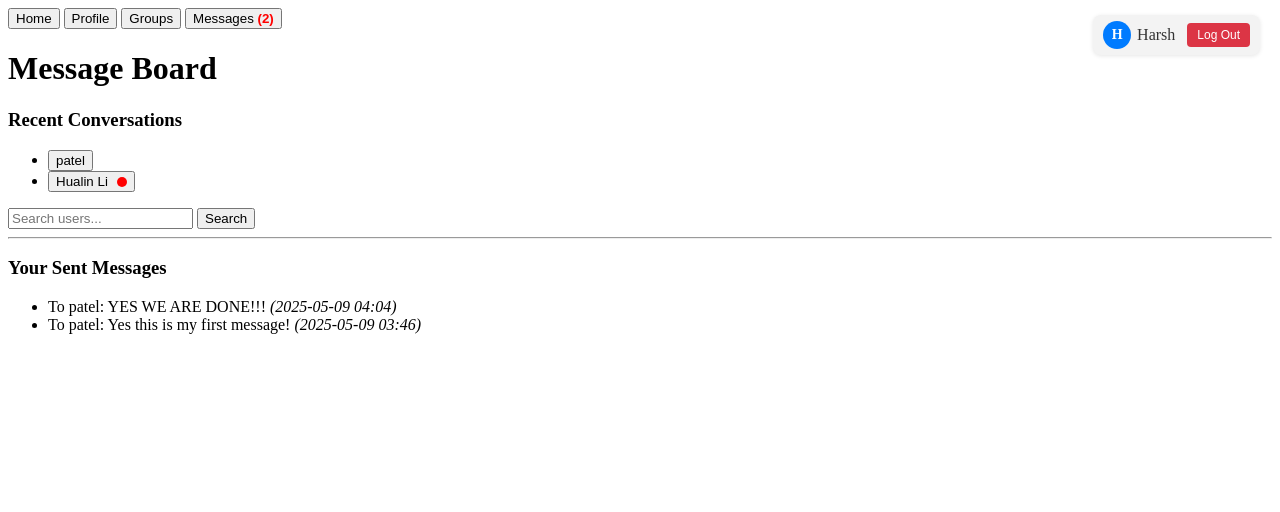
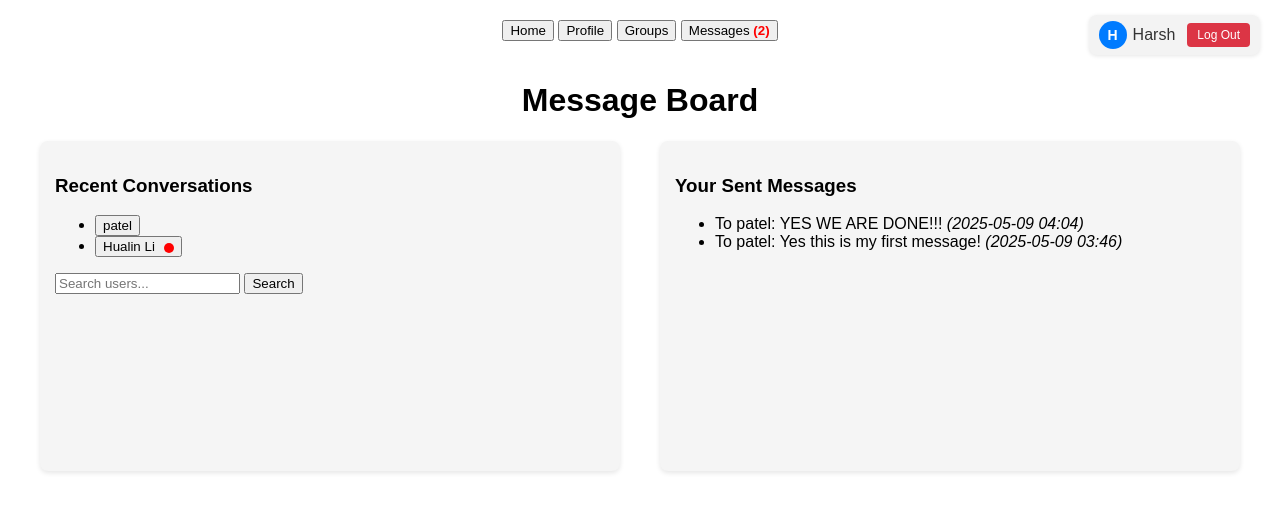
Before and after one commit to harshx1427/southern-study-scheduler, a Flask app: page /message in a window 1280 px wide. Shown: the top 512 px of the page. Run offline with Flask 3, Linux system fonts and the light colour scheme; a user stored in the database is signed in.

```diff
--- a/app/routes/auth.py
+++ b/app/routes/auth.py
@@ -186,6 +186,9 @@ def message_user(user_id):
     ).update({'is_read': True})
     db.session.commit()
 
+    # ✅ Always compute this before rendering template
+    unread_count = Message.query.filter_by(receiver_id=current_user.id, is_read=False).count()
+
     if form.validate_on_submit():
         msg = Message(
             sender_id=current_user.id,
@@ -201,12 +204,12 @@ def message_user(user_id):
     messages = Message.query.filter(
         ((Message.sender_id == current_user.id) & (Message.receiver_id == recipient.id)) |
         ((Message.sender_id == recipient.id) & (Message.receiver_id == current_user.id))
-    ).order_by(Message.posted_at.asc()).all()  # 🔁 change .desc() to .asc()
+    ).order_by(Message.posted_at.asc()).all()
 
     return render_template(
         'message_user.html',
         form=form,
         recipient=recipient,
-        messages=messages
-        # ✅ (do NOT pass unread_count here unless the template needs it)
+        messages=messages,
+        unread_count=unread_count
     )
--- a/app/templates/message.html
+++ b/app/templates/message.html
@@ -4,6 +4,21 @@
   <meta charset="UTF-8">
   <title>Message</title>
   <style>
+    body {
+      display: flex;
+      flex-direction: column;
+      align-items: center;
+      font-family: sans-serif;
+      margin: 0;
+      padding: 20px;
+    }
+
+    .menu {
+      width: 100%;
+      text-align: center;
+      margin-bottom: 20px;
+    }
+
     .notif-dot {
       display: inline-block;
       width: 10px;
@@ -68,6 +83,23 @@
       text-decoration: none;
     }
 
+    .flex-container {
+      display: flex;
+      justify-content: center;
+      gap: 40px;
+      width: 100%;
+      max-width: 1200px;
+    }
+
+    .flex-box {
+      flex: 1;
+      background-color: #f5f5f5;
+      padding: 15px;
+      border-radius: 8px;
+      box-shadow: 0 2px 5px rgba(0,0,0,0.1);
+      min-height: 300px;
+    }
+
   </style>
 
 </head>
@@ -103,6 +135,10 @@
 
   <h1>Message Board</h1>
 
+<div class="flex-container">
+
+  <!-- Left box: Recent Conversations + Search -->
+  <div class="flex-box">
     <h3>Recent Conversations</h3>
     <ul>
       {% for user, unread in recent_contacts %}
@@ -119,6 +155,7 @@
       {% endfor %}
     </ul>
 
+    <!-- Search bar goes inside left box -->
     <form method="GET" action="{{ url_for('auth.message') }}">
       <input
         type="text"
@@ -129,24 +166,10 @@
       <button type="submit">Search</button>
     </form>
 
-  {% if search_results %}
-    <h3>Search Results</h3>
-    {% for user in search_results %}
-      <div>
-        <strong>{{ user.name }}</strong> ({{ user.southern_email }})
-        <form method="POST" action="{{ url_for('auth.message') }}">
-          {{ form.hidden_tag() }}
-          <input type="hidden" name="recipient_id" value="{{ user.id }}">
-          {{ form.content.label }}
-          {{ form.content(rows=2, cols=40) }}
-          {{ form.submit(value='Send Message') }}
-        </form>
   </div>
-    {% endfor %}
-  {% endif %}
 
-  <hr>
-
+  <!-- Right box: Sent messages -->
+  <div class="flex-box">
     <h3>Your Sent Messages</h3>
     <ul>
       {% for msg in messages %}
@@ -155,6 +178,9 @@
         </li>
       {% endfor %}
     </ul>
+  </div>
+
+</div>
 
   <script>
     const input = document.getElementById("user-search");
```
Also changed, not shown: app/routes/main.py (+6 -6 lines), app/templates/create_group.html (+16 -1 lines), app/templates/dashboard.html (+14 -3 lines), app/templates/index.html (+4 -5 lines), app/templates/login.html (+11 -12 lines), app/templates/message_user.html (+9 -2 lines), instance/study_scheduler.db. Lines whose indentation alone changed are shown as unchanged.
